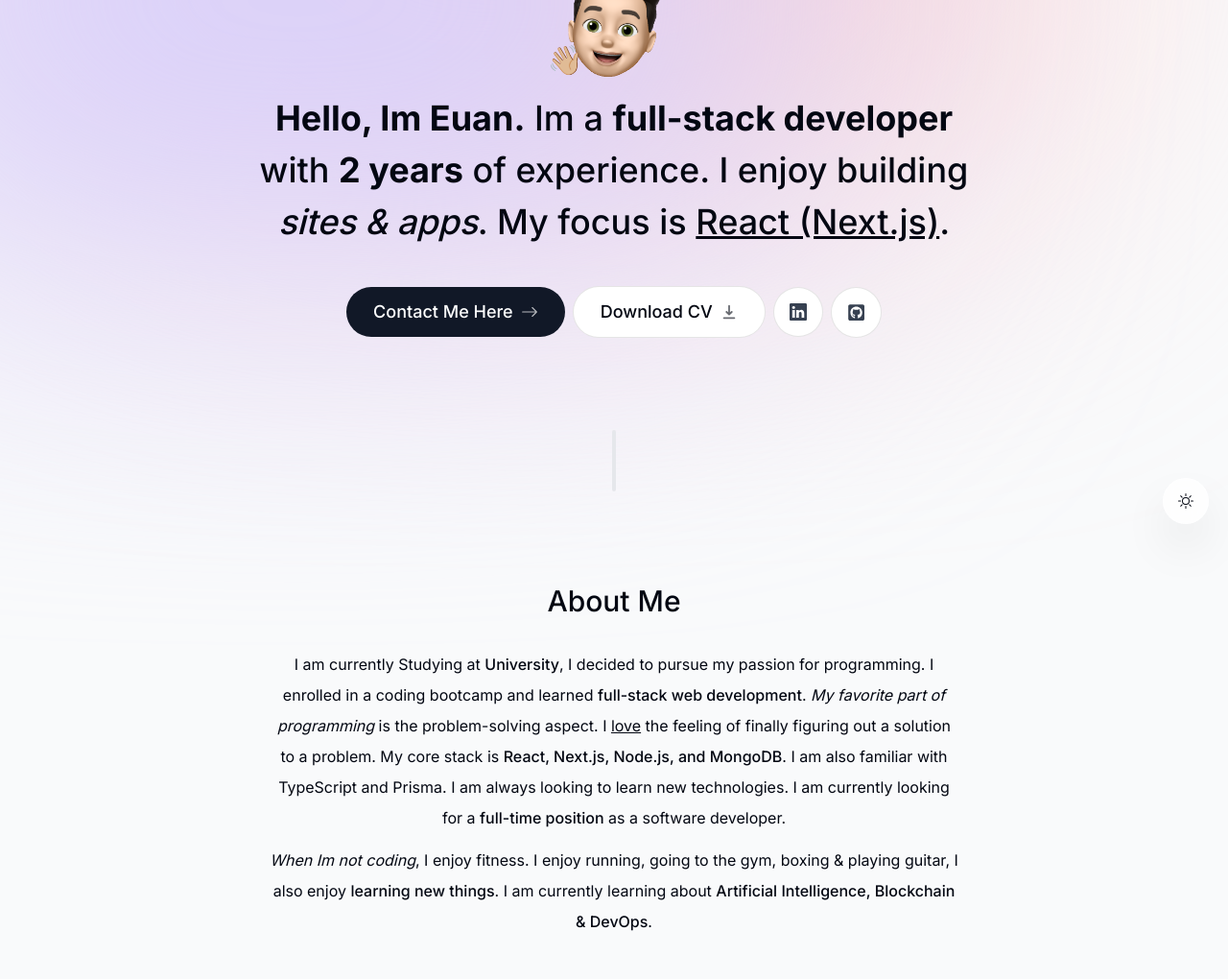
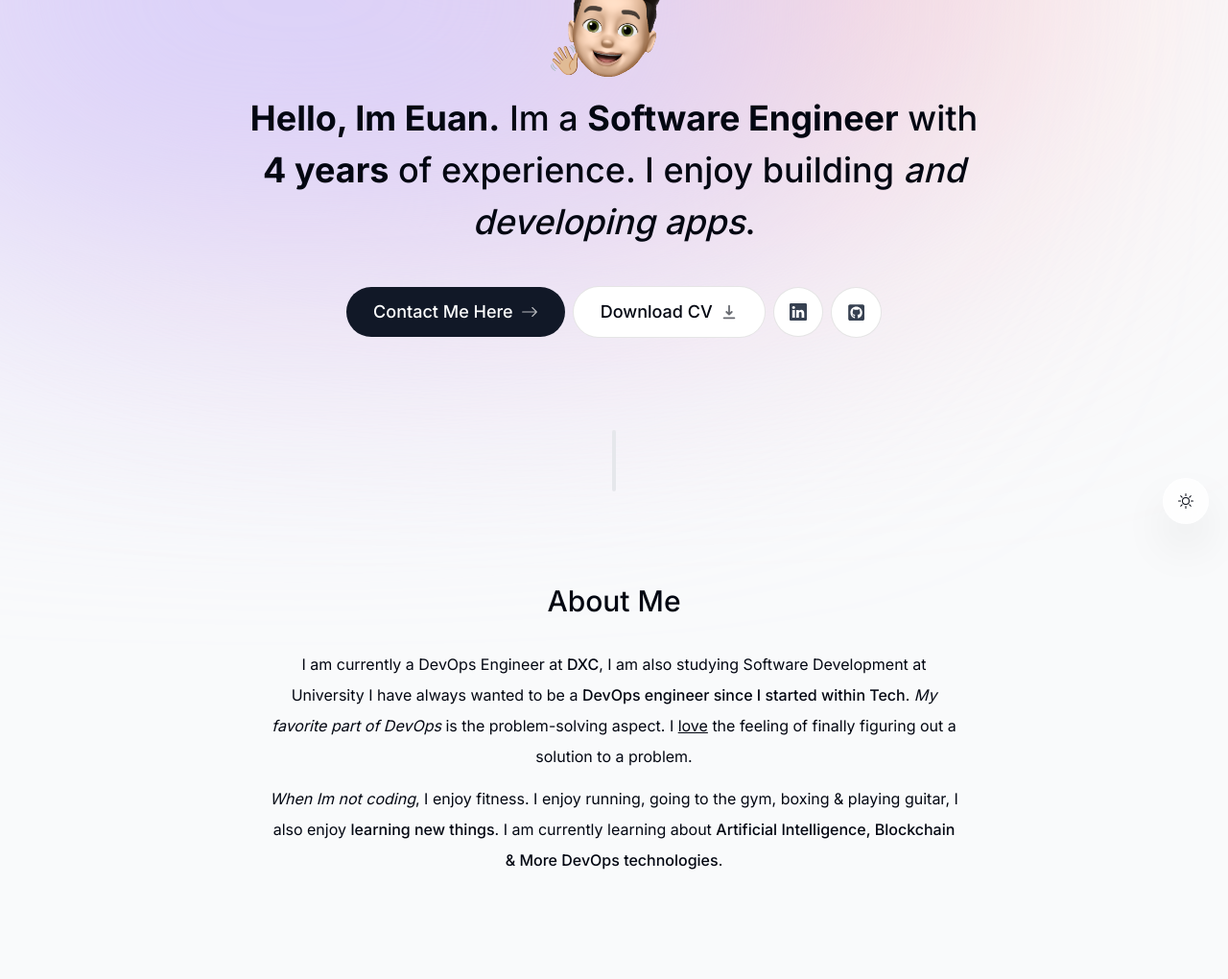
Before and after one commit to emunro22/portfolio-website, a Next.js app: page / in a window 1280 px wide. Shown: the part 234-1254 px from the top of the page at 96% size. Built offline with nearby package versions, Linux system fonts and the light colour scheme; no server answers.

Commit message:
New Updates

```diff
--- a/components/about.tsx
+++ b/components/about.tsx
@@ -19,21 +19,15 @@
     >
       <SectionHeading>About Me</SectionHeading>
       <p className="mb-3">
-        I am currently Studying at{" "}
-        <span className="font-medium">University</span>, I decided to pursue my
-        passion for programming. I enrolled in a coding bootcamp and learned{" "}
-        <span className="font-medium">full-stack web development</span>.{" "}
-        <span className="italic">My favorite part of programming</span> is the
+        I am currently a DevOps Engineer at{" "}
+        <span className="font-medium">DXC</span>, I am also studying Software
+        Development at University I have always wanted to be a{" "}
+        <span className="font-medium">
+          DevOps engineer since I started within Tech
+        </span>
+        . <span className="italic">My favorite part of DevOps</span> is the
         problem-solving aspect. I <span className="underline">love</span> the
-        feeling of finally figuring out a solution to a problem. My core stack
-        is{" "}
-        <span className="font-medium">
-          React, Next.js, Node.js, and MongoDB
-        </span>
-        . I am also familiar with TypeScript and Prisma. I am always looking to
-        learn new technologies. I am currently looking for a{" "}
-        <span className="font-medium">full-time position</span> as a software
-        developer.
+        feeling of finally figuring out a solution to a problem.
       </p>
       <p>
         <span className="italic">When Im not coding</span>, I enjoy fitness. I
@@ -41,7 +35,7 @@
         <span className="font-medium">learning new things</span>. I am currently
         learning about{" "}
         <span className="font-medium">
-          Artificial Intelligence, Blockchain & DevOps
+          Artificial Intelligence, Blockchain & More DevOps technologies
         </span>
         .
       </p>
--- a/components/intro.tsx
+++ b/components/intro.tsx
@@ -63,10 +63,9 @@
         animate={{ opacity: 1, y: 0 }}
       >
         <span className="font-bold">Hello, Im Euan.</span> Im a{" "}
-        <span className="font-bold">full-stack developer</span> with{" "}
-        <span className="font-bold">2 years</span> of experience. I enjoy
-        building <span className="italic">sites & apps</span>. My focus is{" "}
-        <span className="underline">React (Next.js)</span>.
+        <span className="font-bold">Software Engineer</span> with{" "}
+        <span className="font-bold">4 years</span> of experience. I enjoy
+        building <span className="italic">and developing apps</span>.
       </motion.h1>
 
       <motion.div
--- a/lib/data.ts
+++ b/lib/data.ts
@@ -44,23 +44,15 @@
     title: "Technology Apprentice - DXC Technology",
     location: "Glasgow, Scotland",
     description:
-      "I completed my Level 6 and Level 8 apprenticeship after 2 years of studying. I then moved onto studying 'Software Development' at Glasgow Caledonian University",
+      "I completed my Level 6 and Level 8 apprenticeship after 10 months. I then moved onto studying 'Software Development' at Glasgow Caledonian University",
     icon: React.createElement(CgWorkAlt),
-    date: "2021 - 2022",
-  },
-  {
-    title: "BAE Project Lead",
-    location: "DXC, Glasgow, Scotland",
-    description:
-      "Proficiently managed a compact team, administering, deploying, and constructing laptops for BAE projects. Utilized advanced configuration techniques, ensuring timely deliveries and exceeding deadlines. Earned accolades for skilled execution, enhancing productivity and cost savings. Showcased adept administrative skills, driving successful cross-functional teams for victorious project outcomes.",
-    icon: React.createElement(FaReact),
-    date: "April 2022 - Nov 2023",
+    date: "January 2021 - May 2022",
   },
   {
     title: "University",
     location: "Glasgow Caledonian with DXC ",
     description:
-      "I am currently studying 'Software Development' at Glasgow Cali University, I am in my Second year out of a Four year course",
+      "I am currently studying 'Software Development' at Glasgow Cali University, I am in my Third Year, I am predicted to get a 1st class honours",
     icon: React.createElement(LuGraduationCap),
     date: "2022 - Present",
   },
@@ -68,17 +60,25 @@
     title: "Full-Stack Freelance Web Developer",
     location: "Glasgow, Scotland",
     description:
-      "I'm now a full-stack developer working as a freelancer. My stack includes React, Next.js, TypeScript, Tailwind, Prisma and MongoDB. I'm open to full-time opportunities.",
+      "Designed and developed responsive websites tailored to client needs using a tech stack that includes HTML, CSS, JavaScript, TypeScript, React, Next.js, Node.js, Tailwind, Prisma, MongoDB, SQLite, Python, and Linux. Managed projects from concept to deployment with effective client communication, resulting in a portfolio of over 25 successful projects across various industries.",
     icon: React.createElement(CgWebsite),
-    date: "2022 - Present",
+    date: "May 2022 - December 2024",
   },
   {
     title: "Application Engineer",
     location: "DXC, Glasgow, Scotland",
     description:
-      "Led PLM project for BAE Systems and Rheinmetall BAE Systems Land. Managed Teamcenter versions 11, 13, and 14, overseeing Oracle and SQL scripts. Led team through implementation, customisation, and support phases, supporting critical server migration for enhanced collaboration.",
+      "Teamcenter Administrator with expertise in versions 11, 13, and 14, leading server migrations across four environments and managing 15 servers to ensure optimal reliability and performance. Collaborated with cross-functional teams to customise Teamcenter configurations using BMIDE and SQL for over 2,000 users, while enhancing operational efficiency through workflow improvements, task automation, and bash scripting, optimising system architecture for scalability in enterprise-level PLM implementations.",
     icon: React.createElement(CgServer),
-    date: "Nov 2023 - Present",
+    date: "Nov 2023 - Dec 2024",
+  },
+  {
+    title: "DevOps Engineer",
+    location: "DXC, Glasgow, Scotland",
+    description:
+      "Working within the public sector, working with alot of DevOps technologies such as Azure, Jenkins, Terraform, Kubernetes, Openshift etc",
+    icon: React.createElement(CgServer),
+    date: "Oct 2024 - Present",
   },
 ] as const;
 
@@ -133,6 +133,14 @@
   "AI",
   "Blockchain",
   "Teamcenter",
-  "DevOps",
-  "PLM",
+  "BMIDE",
+  "Powershell",
+  "Ansible",
+  "Azure",
+  "AWS",
+  "Docker",
+  "Jenkins",
+  "Kubernetes",
+  "OpenShift",
+  "Terraform",
 ] as const;
```
Also changed, not shown: 1 other file (tests, documents, lock files or other folders).
